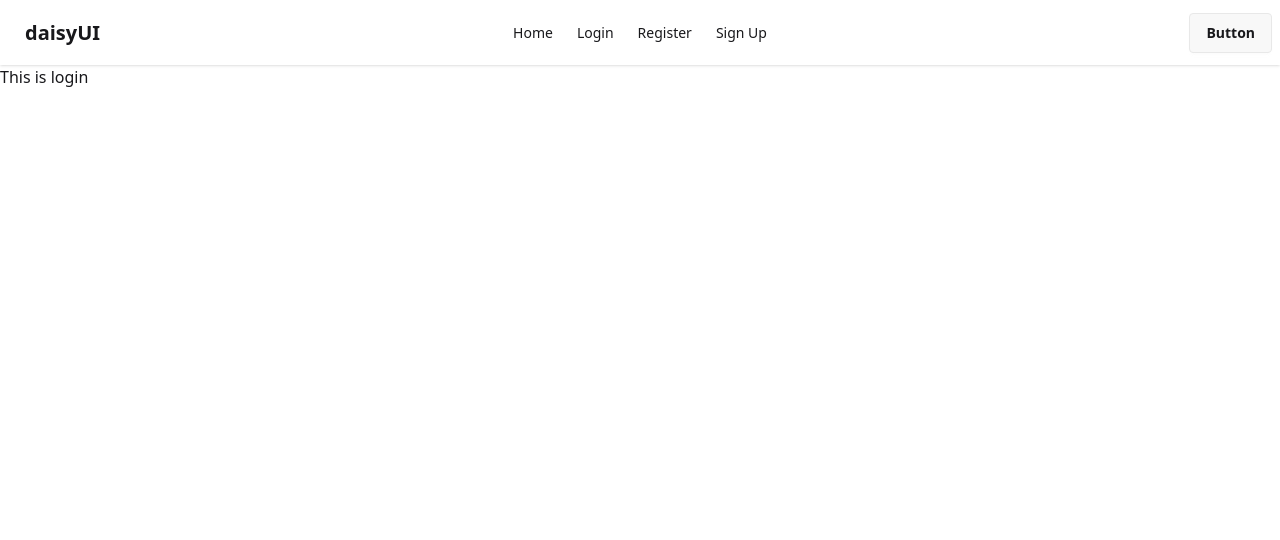
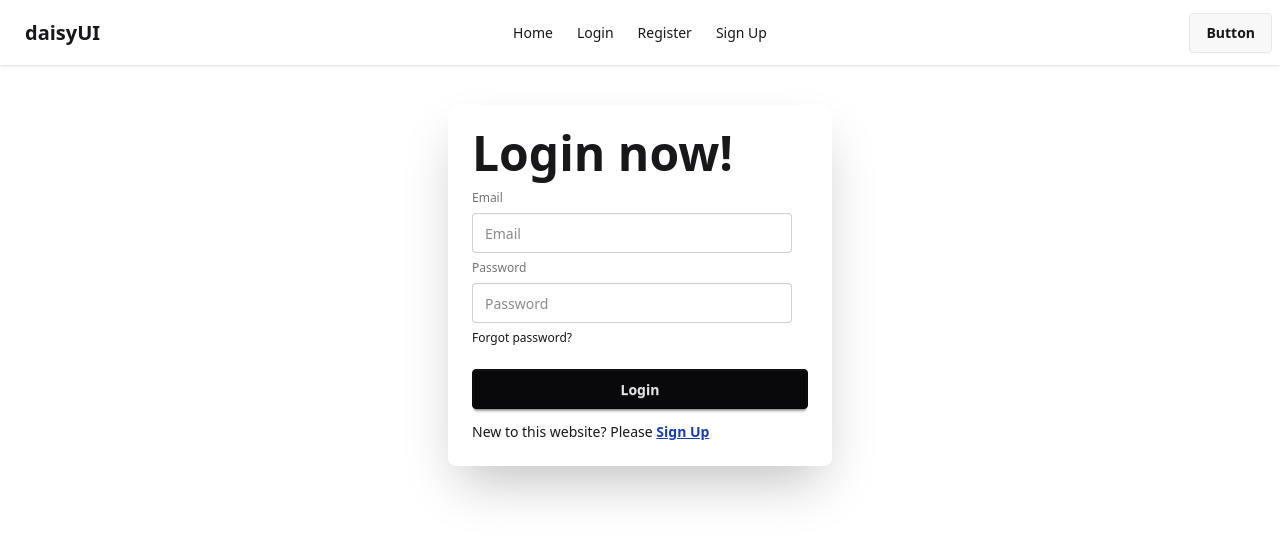
Before and after one commit to Md-Shanto-Sharker/explore-email-password-auth, a React (Vite) app: page /login in a window 1280 px wide. Shown: the top 540 px of the page. Built offline with nearby package versions, Linux system fonts and the light colour scheme.

Commit message:
added login and register form

```diff
--- a/src/Components/Login/Login.jsx
+++ b/src/Components/Login/Login.jsx
@@ -1,11 +1,86 @@
-import React from 'react';
+import React, { useRef, useState } from "react";
+import {
+  sendPasswordResetEmail,
+  signInWithEmailAndPassword,
+} from "firebase/auth";
+import { auth } from "../../Firebase_init";
+import { Link } from "react-router";
+const Login = () => {
+  const handleForget = () => {
+    const email = emailRef.current.value;
+    setErrorMessage('')
+    sendPasswordResetEmail(auth, email)
+      .then(() => {
+        alert("A password reset email is sent.Please check your email");
+      })
+      .catch((error) => {
+        setErrorMessage(error.message);
+      });
+  };
+  const [errorMessage, setErrorMessage] = useState("");
+  const [success, setSuccess] = useState(false);
+  const emailRef = useRef();
+  const handleLogin = (e) => {
+    e.preventDefault();
+    const email = e.target.email.value;
+    const password = e.target.password.value;
+    console.log(email, password);
 
-const Login = () => {
-    return (
-        <div>
-            <h1>This is login</h1>
-        </div>
-    );
+    setErrorMessage("");
+    setSuccess(false);
+    signInWithEmailAndPassword(auth, email, password)
+      .then((result) => {
+        console.log(result);
+        if (!result.user.emailVerified) {
+          alert("Please verify your email address");
+        } else {
+          setSuccess(true);
+        }
+      })
+      .catch((error) => {
+        console.log(error);
+        setErrorMessage(error.message);
+      });
+  };
+  return (
+    <div className="card bg-base-100 mx-auto mt-10 w-full max-w-sm shrink-0 shadow-2xl">
+      <div className="card-body">
+        <h1 className="text-5xl font-bold">Login now!</h1>
+        <form onSubmit={handleLogin} className="fieldset">
+          <label className="label">Email</label>
+          <input
+            type="email"
+            name="email"
+            ref={emailRef}
+            className="input"
+            placeholder="Email"
+          />
+          <label className="label">Password</label>
+          <input
+            type="password"
+            name="password"
+            className="input"
+            placeholder="Password"
+          />
+          <div onClick={handleForget}>
+            <a className="link link-hover">Forgot password?</a>
+          </div>
+          <button className="btn btn-neutral mt-4">Login</button>
+        </form>
+        <p>
+          New to this website? Please{" "}
+          <Link className="text-blue-800 underline font-bold" to="/signup">
+            Sign Up
+          </Link>
+        </p>
+        {errorMessage && <p className="text-red-500">{errorMessage}</p>}
+
+        {success && (
+          <p className="text-green-500">User Logged in successfully</p>
+        )}
+      </div>
+    </div>
+  );
 };
 
 export default Login;
--- a/src/Components/SignUp/SignUp.jsx
+++ b/src/Components/SignUp/SignUp.jsx
@@ -1,7 +1,11 @@
-import { createUserWithEmailAndPassword } from "firebase/auth";
+import {
+  createUserWithEmailAndPassword,
+  sendEmailVerification,
+} from "firebase/auth";
 import React, { useState } from "react";
 import { auth } from "../../Firebase_init";
 import { FaEye, FaRegEyeSlash } from "react-icons/fa";
+import { Link } from "react-router";
 
 const SignUp = () => {
   const [success, setSuccess] = useState(false);
@@ -30,11 +34,18 @@ const SignUp = () => {
       );
       return;
     }
+
     // Create User
     createUserWithEmailAndPassword(auth, email, password)
       .then((result) => {
         console.log(result);
-        setSuccess(true);
+
+        // email verify
+
+        sendEmailVerification(auth.currentUser).then(() => {
+          setSuccess(true);
+          alert("We sent you a verification email. Please check your email");
+        });
       })
       .catch((error) => {
         setErrorMessage(error.message);
@@ -88,6 +99,12 @@ const SignUp = () => {
 
           <button className="btn btn-neutral mt-4">Sign Up</button>
         </form>
+        <p>
+          Already have an Account ? Please{" "}
+          <Link className="underline text-blue-600 font-bold" to="/login">
+            Login
+          </Link>
+        </p>
         {errorMessage && <p className="text-red-500">{errorMessage}</p>}
         {success && (
           <p className="text-green-500">User has created Successfully</p>
```
